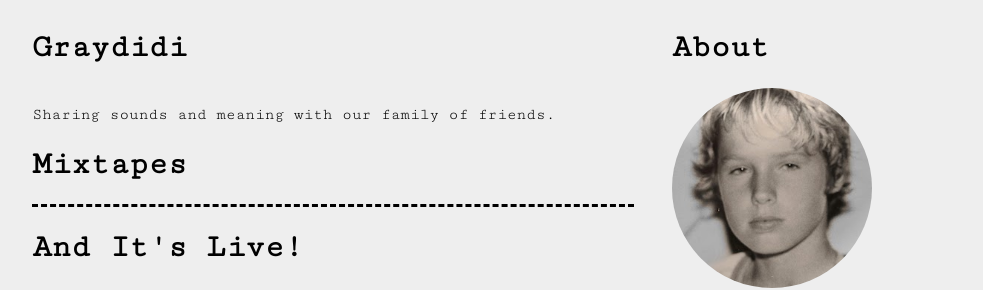
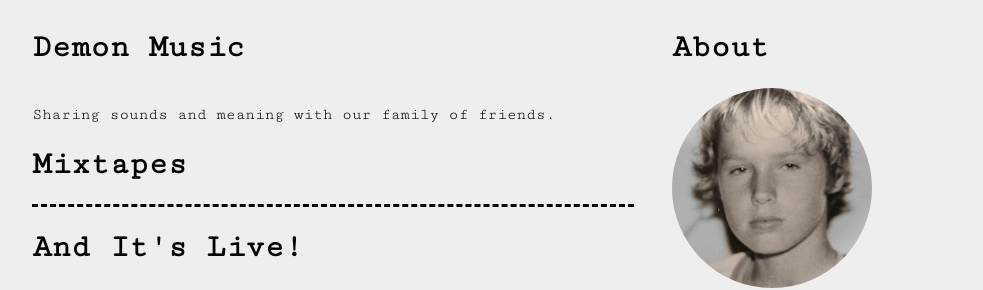
Before and after one commit to sodanovels/demonmusic, a Jekyll site: the page built from index.html, in a window 1280 px wide and 900 px high. Shown: the top 290 px of the window, without its empty margins (147-1130 px from the left). Built offline with Jekyll 4.4.1, drawn with Linux system fonts in a browser that asks for light colours; nearby versions of some CDN libraries; the list of posts is cut into pages by our own code.

Commit message:
Update _config.yml
convereted to demonmusic.org

```diff
--- a/_config.yml
+++ b/_config.yml
@@ -1,10 +1,10 @@
 ---
-title: Graydidi
-url: https://graydidi.com
-baseurl: "https://graydidi.com"
+title: Demon Music
+url: https://demonmusic.org
+baseurl: "https://demonmusic.org"
 desc: Sharing sounds and meaning with our family of friends.
 about: Tune in, turn on and chill out. Welcome!
-image: https://graydidi.com/graydidi_headshot.jpg
+image: https://demonmusic.org/graydidi_headshot.jpg
 excerpt_separator: "<!-- more -->"
 markdown: kramdown
 gems:
```
